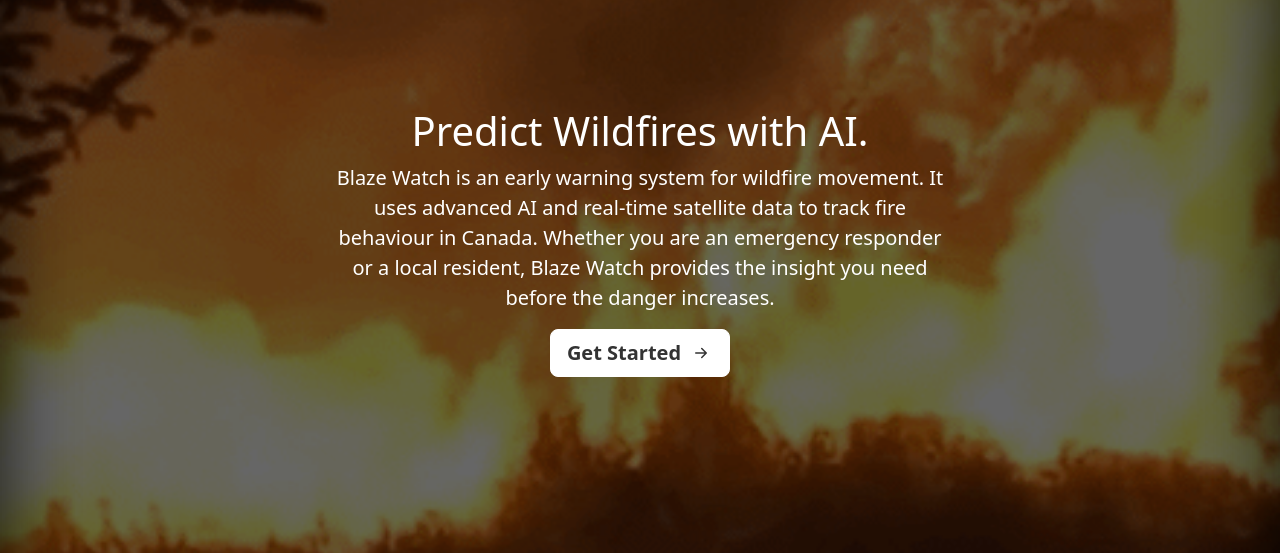
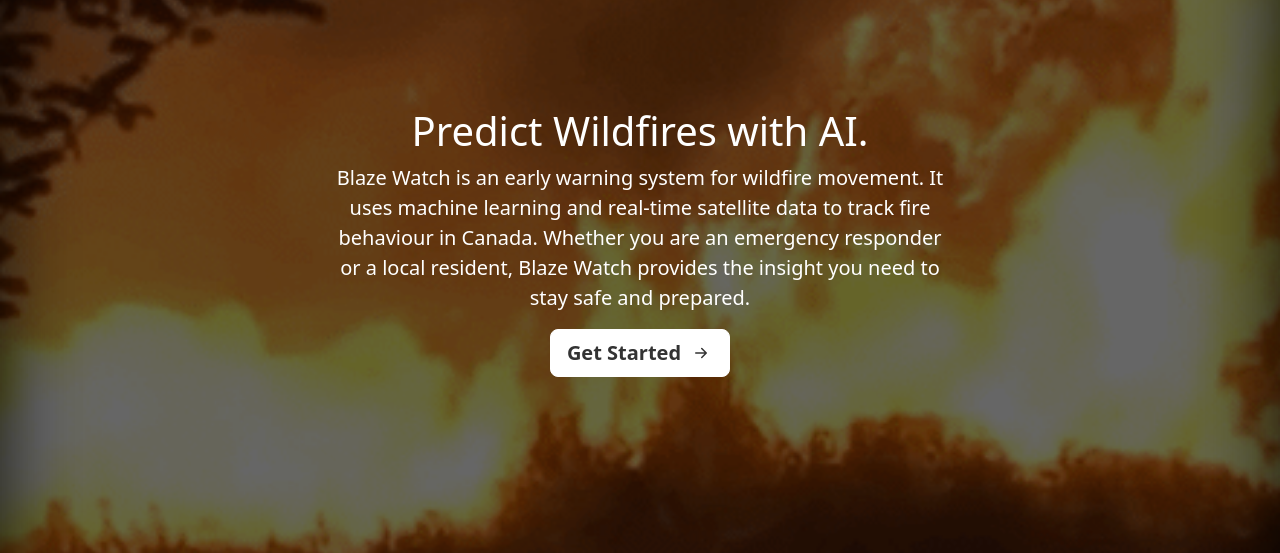
Before and after one commit to Markus8888888/Blaze-Watch, a Flask app: page / in a window 1280 px wide. Shown: the part 148-701 px from the top of the page. Run offline with Flask 3, Linux system fonts and the light colour scheme; parts of the project's set-up code (start-up, migrations or seed data) failed here and were passed over; some libraries are stand-ins or nearby versions.

Commit message:
changed landing page phrasing

```diff
--- a/app/templates/landing.html
+++ b/app/templates/landing.html
@@ -33,7 +33,7 @@
         <div class="px-3">
             <h1>Predict Wildfires with AI.</h1>
             <p class="lead">
-                Blaze Watch is an early warning system for wildfire movement. It uses advanced AI and real-time satellite data to track fire behaviour in Canada. Whether you are an emergency responder or a local resident, Blaze Watch provides the insight you need before the danger increases.
+                Blaze Watch is an early warning system for wildfire movement. It uses machine learning and real-time satellite data to track fire behaviour in Canada. Whether you are an emergency responder or a local resident, Blaze Watch provides the insight you need to stay safe and prepared.
             </p>
             <p class="lead">
                 <a href="/map" class="btn btn-lg btn-light fw-bold border-white bg-white d-inline-flex align-items-center gap-2">
```
Also changed, not shown: .cache.sqlite.
